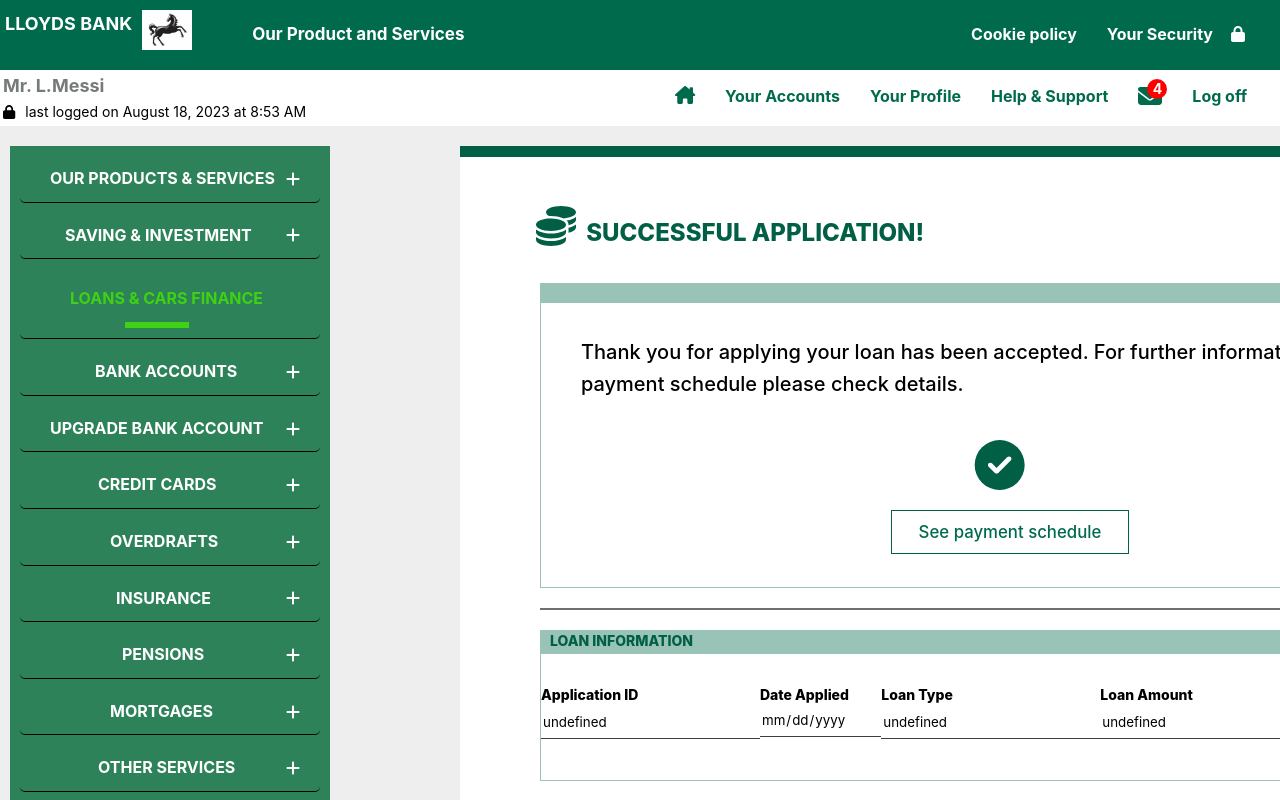
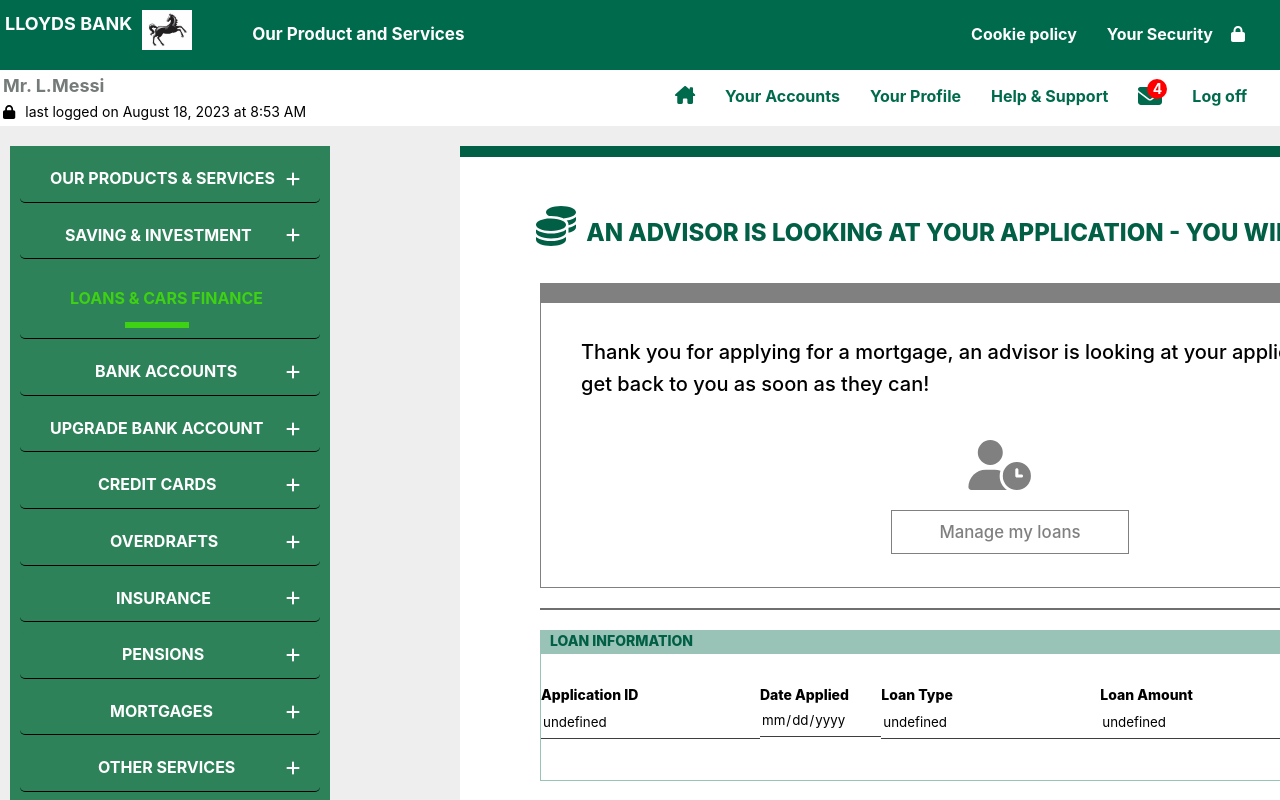
Before and after one commit to Safo-Samson/customer-interface-decisioning, a React (Vite) app: page /ModelDecision in a window 1280 px wide. Shown: the top 800 px of the page. Built offline with nearby package versions, Linux system fonts and the light colour scheme.

Commit message:
waiting for advisor application

```diff
--- a/src/components/StartLoan/ModelDecision.css
+++ b/src/components/StartLoan/ModelDecision.css
@@ -67,6 +67,10 @@
   border: 1px solid #ffd02c;
   border-top: 20px solid #ffd02c;
 }
+.miniDecision-container-waiting {
+  border: 1px solid gray;
+  border-top: 20px solid gray;
+}
 .miniDecision-container p {
   font-size: 20px;
   color: #000;
@@ -108,6 +112,16 @@
 .miniDecision-container-counter-button:hover {
   border: 0.901px solid white;
   background: #ffd02c;
+  color: white;
+}
+
+.miniDecision-container-waiting-button {
+  border: 0.901px solid gray;
+  color: gray;
+}
+.miniDecision-container-waiting-button:hover {
+  border: 0.901px solid white;
+  background: gray;
   color: white;
 }
 .miniDecision-container-accepted-button:hover {
--- a/src/components/StartLoan/ModelDecision.jsx
+++ b/src/components/StartLoan/ModelDecision.jsx
@@ -7,6 +7,7 @@
   faChevronLeft,
   faCircleDown,
   faCircleExclamation,
+  faUserClock
 } from "@fortawesome/free-solid-svg-icons";
 import { useState } from "react";
 import { useNavigate, useLocation } from "react-router-dom";
@@ -14,11 +15,11 @@
 const ModelDecision = ({ decision, setDecision }) => {
   // decisions can be "accepted 1" or "rejected 0" or rejected with "counter offer 2";
   // const ModelDecision = decision || Math.floor(Math.random() * 3) + 1;
-
+  // Math.floor(Math.random() * 4) + 1
   const location = useLocation();
 
   const [ModelDecision, setModelDeicison] = useState(
-    decision || location.state?.decision || Math.floor(Math.random() * 3) + 1
+    decision || location.state?.decision || 4
   );
   const [loanType, setType] = useState(location.state?.loanType || "undefined");
   const [loanAmountinfo, setAmountInfo] = useState(
@@ -58,6 +59,14 @@
   const decisionCounterOfferIcon = faCircleExclamation;
   const decisionCounterOfferButton = "Find out more";
   const counterOfferIconColor = "#ffd02c";
+
+  // waiting on advisor headers, icons and paragraphs
+  const decisionWaitingOnAdvisorHeader = "AN ADVISOR IS LOOKING AT YOUR APPLICATION - YOU WILL RECEIVE AN EMAIL"
+  const decisionWaitingOnAdvisorParagraph = "Thank you for applying for a mortgage, an advisor is looking at your application and will get back to you as soon as they can!"
+  const decisionWaitingOnAdvisorIcon = faUserClock;
+  const decisionWaitingOnAdvisorButton = "Manage my loans"
+  const WaitingOnAdvisorIconColor = "gray";
+
 
   const navigate = useNavigate();
 
@@ -162,7 +171,31 @@
                 </button>
               </div>
             </>
-          ) : null}
+          ) : ModelDecision === 4 ? (
+            <>
+              <h1>
+                {" "}
+                <FontAwesomeIcon
+                  icon={faCoins}
+                  style={{ marginRight: "10.22px", fontSize: "40px", marginLeft:'46px' }}
+                />
+                {decisionWaitingOnAdvisorHeader}
+              </h1>
+              <div className="miniDecision-container miniDecision-container-waiting">
+                <p>{decisionWaitingOnAdvisorParagraph}</p>
+
+                <FontAwesomeIcon
+                  icon={decisionWaitingOnAdvisorIcon}
+                  style={{ fontSize: "50px", color: WaitingOnAdvisorIconColor }}
+                />
+                <button
+                  className="miniDecision-container-button miniDecision-container-waiting-button"
+                  onClick={handleFindOutMore}>
+                  {decisionWaitingOnAdvisorButton}
+                </button>
+              </div>
+            </>
+          ): null}
 
           <div className="horizonaLine"></div>
           <div className="loanInfo-container">
```
